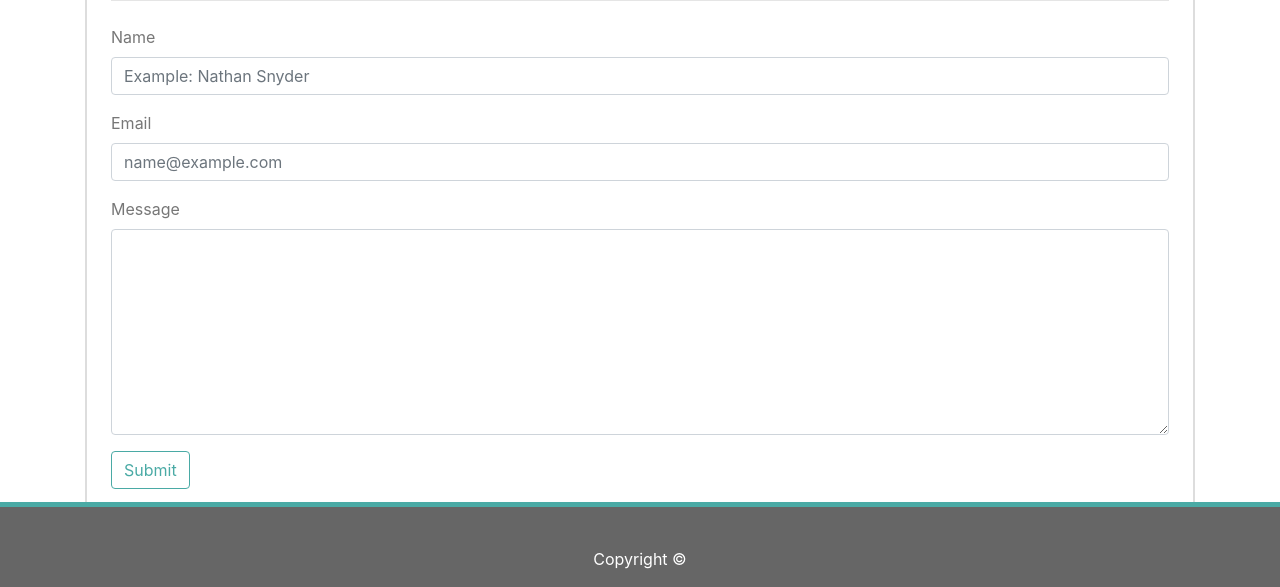
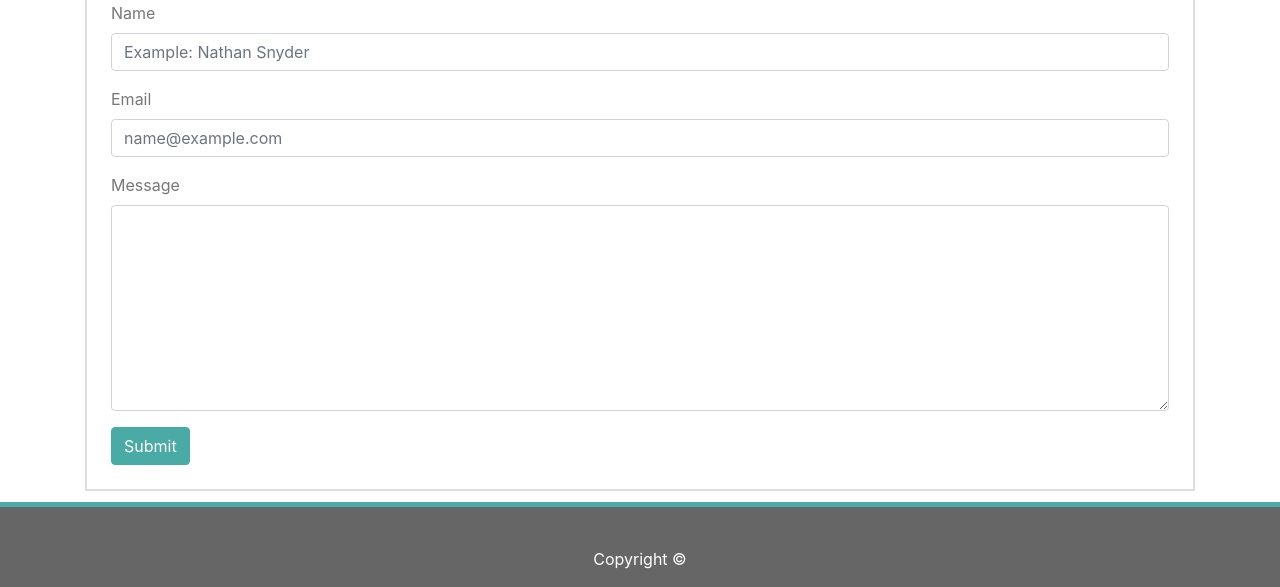
Before and after one commit to Snyde700/Nathan-Snyder-prework, a plain HTML site: page Module-1_Assessment/contact.html in a window 1280 px wide. Shown: the part 213-800 px from the top of the page. Drawn offline with nearby package versions, Linux system fonts and the light colour scheme.

Commit message:
Final changes

```diff
--- a/Module-1_Assessment/contact.html
+++ b/Module-1_Assessment/contact.html
@@ -3,7 +3,7 @@
     <head>
         <meta charset="utf-8">
         <meta http-equiv="X-UA-Compatible" content="IE=edge">
-        <title>Contact</title>
+        <title>Contact Me</title>
         <meta name="description" content="">
         <meta name="viewport" content="width=device-width, initial-scale=1">
         <link rel="stylesheet" href="https://stackpath.bootstrapcdn.com/bootstrap/4.4.1/css/bootstrap.min.css" integrity="sha384-Vkoo8x4CGsO3+Hhxv8T/Q5PaXtkKtu6ug5TOeNV6gBiFeWPGFN9MuhOf23Q9Ifjh" crossorigin="anonymous">
@@ -35,7 +35,7 @@
             </nav>
         </header>
         <main class="container">
-            <div class="jumbotron my-5 p-4" style="overflow:auto; border: 2px solid #dddddd; border-radius: 0; background-color: #ffffff;">
+            <div class="jumbotron my-4 p-4" style="overflow:auto; border: 2px solid #dddddd; border-radius: 0; background-color: #ffffff">
                 <h1 class="mt-2 font-weight-bold" style="color: #4aaaa5; font-size: 24pt;">Contact</h1>
                 <hr class="my-4">
 
@@ -52,7 +52,7 @@
                       <label for="exampleFormControlTextarea1">Message</label>
                       <textarea class="form-control" id="exampleFormControlTextarea1" rows="8"></textarea>
                     </div>
-                    <button type="button" class="btn btn-outline-primary" style="border-color:  #4aaaa5; color:  #4aaaa5;">Submit</button>
+                    <button type="button" class="btn btn-outline-primary" style="border-color:  #4aaaa5; color:  white; background-color: #4aaaa5; ">Submit</button>
                   </form>
 
             </div>
```
Also changed, not shown: Module-1_Assessment/portfolio.html (+1 -1 lines), 1 other file.
